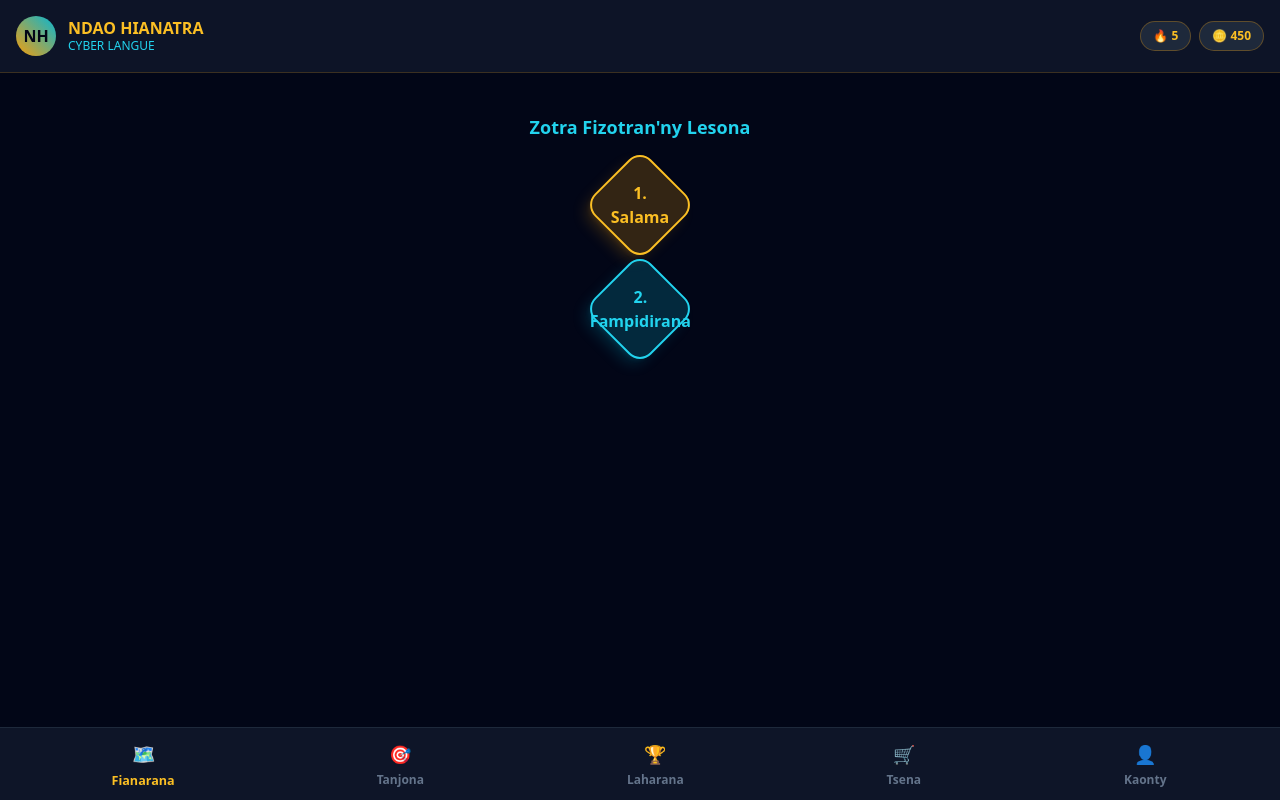
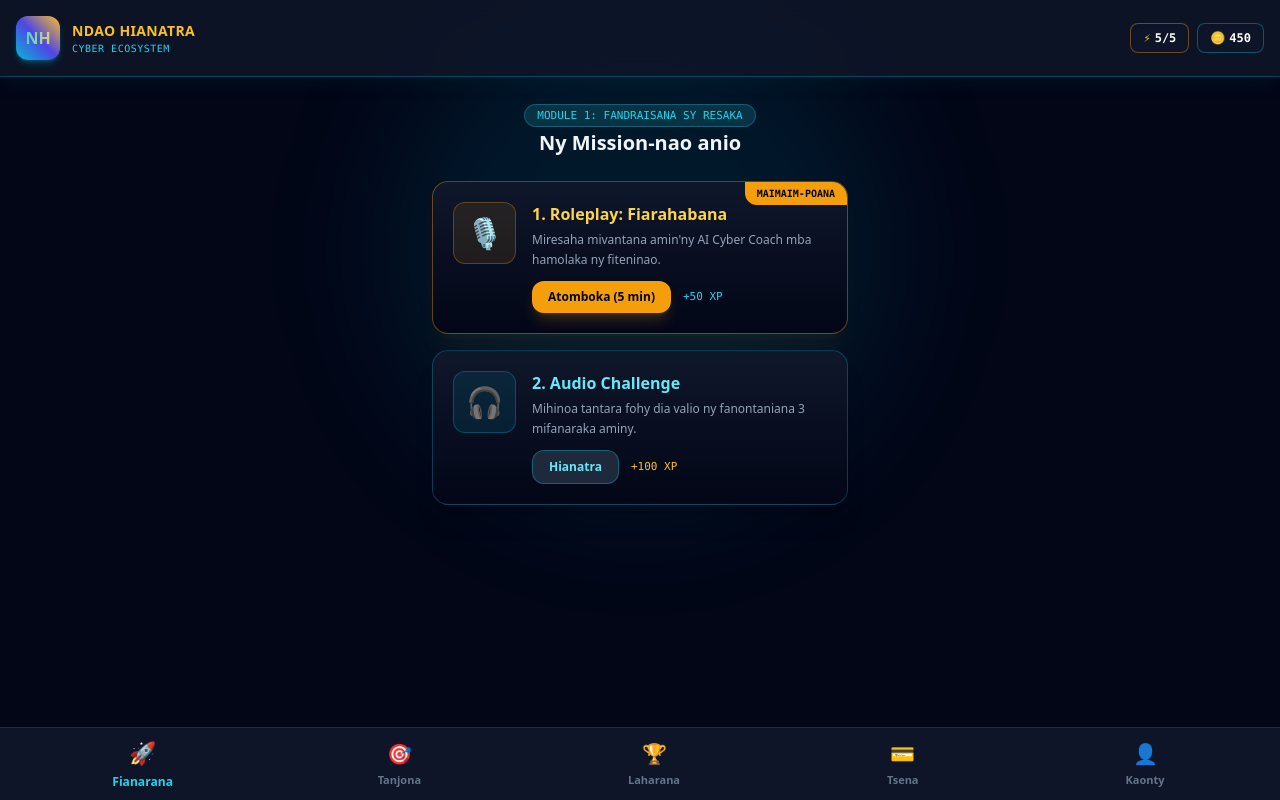
Before and after one commit to 261Topexacte1xbet/ndao-hianatra-langue-v2, a Next.js app: page /dashboard in a window 1280 px wide. Built offline with nearby package versions, Linux system fonts and the light colour scheme.

Commit message:
Update page.tsx

```diff
--- a/app/dashboard/page.tsx
+++ b/app/dashboard/page.tsx
@@ -2,111 +2,235 @@
 
 import React, { useState } from "react";
 
-export default function Dashboard() {
+export default function DashboardPage() {
   const [activeTab, setActiveTab] = useState("fianarana");
+  const [selectedPlan, setSelectedPlan] = useState<string | null>(null);
 
   return (
-    <div className="min-h-screen bg-slate-950 text-slate-100 font-sans pb-24">
-      {/* Header */}
-      <header className="sticky top-0 z-30 bg-slate-900/90 backdrop-blur border-b border-amber-500/20 p-4 flex justify-between items-center">
+    <div className="min-h-screen bg-slate-950 text-slate-100 font-sans pb-28 relative overflow-hidden">
+      {/* Background Cyber Effect */}
+      <div className="absolute top-0 left-1/2 -translate-x-1/2 w-[500px] h-[500px] bg-cyan-500/10 rounded-full blur-3xl pointer-events-none"></div>
+
+      {/* HEADER TOP */}
+      <header className="sticky top-0 z-30 bg-slate-900/80 backdrop-blur-md border-b border-cyan-500/30 p-4 flex justify-between items-center shadow-lg shadow-cyan-950/20">
         <div className="flex items-center gap-3">
-          <div className="w-10 h-10 rounded-full bg-gradient-to-tr from-amber-500 to-cyan-500 flex items-center justify-center font-bold text-slate-950">
-            NH
+          <div className="w-11 h-11 rounded-xl bg-gradient-to-tr from-cyan-500 via-indigo-600 to-amber-400 p-[2px] shadow-md shadow-cyan-500/30">
+            <div className="w-full h-full bg-slate-950 rounded-[10px] flex items-center justify-center font-black text-transparent bg-clip-text bg-gradient-to-r from-cyan-400 to-amber-300">
+              NH
+            </div>
           </div>
           <div>
-            <h1 className="font-bold text-amber-400 leading-tight">NDAO HIANATRA</h1>
-            <p className="text-xs text-cyan-400">CYBER LANGUE</p>
+            <h1 className="font-extrabold text-amber-400 tracking-wide text-sm">NDAO HIANATRA</h1>
+            <p className="text-[10px] font-mono text-cyan-400 tracking-wider uppercase">Cyber Ecosystem</p>
           </div>
         </div>
-        <div className="flex gap-2 text-xs font-semibold">
-          <span className="bg-slate-800 px-3 py-1.5 rounded-full border border-amber-500/30 text-amber-400">🔥 5</span>
-          <span className="bg-slate-800 px-3 py-1.5 rounded-full border border-amber-500/30 text-amber-400">🪙 450</span>
+
+        {/* Resources */}
+        <div className="flex gap-2 text-xs font-mono">
+          <span className="bg-slate-900/90 px-3 py-1.5 rounded-lg border border-amber-500/40 text-amber-400 flex items-center gap-1 shadow-inner">
+            ⚡ <strong className="text-white">5/5</strong>
+          </span>
+          <span className="bg-slate-900/90 px-3 py-1.5 rounded-lg border border-cyan-500/40 text-cyan-400 flex items-center gap-1 shadow-inner">
+            🪙 <strong className="text-white">450</strong>
+          </span>
         </div>
       </header>
 
-      {/* Main Content strictly depending on Active Tab */}
-      <main className="p-4 max-w-md mx-auto">
+      {/* MAIN CONTENT AREA */}
+      <main className="p-4 max-w-md mx-auto relative z-10">
+
+        {/* TAB 1: FIANARANA (CARDS MODERNES & ROLEPLAY) */}
         {activeTab === "fianarana" && (
-          <section className="space-y-6 text-center py-6">
-            <h2 className="text-lg font-bold text-cyan-400">Zotra Fizotran'ny Lesona</h2>
-            <div className="flex flex-col items-center gap-6">
-              <div className="w-20 h-20 bg-amber-500/20 border-2 border-amber-400 rounded-2xl rotate-45 flex items-center justify-center shadow-lg shadow-amber-500/20 cursor-pointer">
-                <span className="-rotate-45 font-bold text-amber-400">1. Salama</span>
+          <section className="space-y-6 py-2">
+            <div className="text-center space-y-1">
+              <span className="text-[11px] font-mono bg-cyan-950 text-cyan-400 px-3 py-1 rounded-full border border-cyan-800">
+                MODULE 1: FANDRAISANA SY RESAKA
+              </span>
+              <h2 className="text-xl font-bold text-slate-100">Ny Mission-nao anio</h2>
+            </div>
+
+            {/* Mission Cards Grid */}
+            <div className="space-y-4">
+              {/* Mission Card 1 */}
+              <div className="bg-gradient-to-b from-slate-900 to-slate-950 border border-amber-500/40 rounded-2xl p-5 shadow-xl shadow-amber-500/5 relative overflow-hidden group hover:border-amber-400 transition-all">
+                <div className="absolute top-0 right-0 bg-amber-500 text-slate-950 font-bold text-[10px] px-3 py-1 rounded-bl-xl uppercase font-mono">
+                  Maimaim-poana
+                </div>
+                <div className="flex items-start gap-4">
+                  <div className="text-3xl bg-amber-500/10 p-3 rounded-xl border border-amber-500/30">
+                    🎙️
+                  </div>
+                  <div className="space-y-1">
+                    <h3 className="font-bold text-amber-300">1. Roleplay: Fiarahabana</h3>
+                    <p className="text-xs text-slate-400 leading-relaxed">
+                      Miresaha mivantana amin'ny AI Cyber Coach mba hamolaka ny fiteninao.
+                    </p>
+                    <div className="pt-2 flex items-center gap-3">
+                      <button className="bg-amber-500 hover:bg-amber-400 text-slate-950 font-bold text-xs px-4 py-2 rounded-xl transition-all shadow-lg shadow-amber-500/20">
+                        Atomboka (5 min)
+                      </button>
+                      <span className="text-[11px] text-cyan-400 font-mono">+50 XP</span>
+                    </div>
+                  </div>
+                </div>
               </div>
-              <div className="w-20 h-20 bg-cyan-500/20 border-2 border-cyan-400 rounded-2xl rotate-45 flex items-center justify-center shadow-lg shadow-cyan-500/20 cursor-pointer">
-                <span className="-rotate-45 font-bold text-cyan-400">2. Fampidirana</span>
+
+              {/* Mission Card 2 */}
+              <div className="bg-gradient-to-b from-slate-900 to-slate-950 border border-cyan-500/30 rounded-2xl p-5 shadow-xl relative overflow-hidden group hover:border-cyan-400 transition-all">
+                <div className="flex items-start gap-4">
+                  <div className="text-3xl bg-cyan-500/10 p-3 rounded-xl border border-cyan-500/30">
+                    🎧
+                  </div>
+                  <div className="space-y-1">
+                    <h3 className="font-bold text-cyan-300">2. Audio Challenge</h3>
+                    <p className="text-xs text-slate-400 leading-relaxed">
+                      Mihinoa tantara fohy dia valio ny fanontaniana 3 mifanaraka aminy.
+                    </p>
+                    <div className="pt-2 flex items-center gap-3">
+                      <button className="bg-slate-800 hover:bg-slate-700 text-cyan-300 border border-cyan-500/40 font-bold text-xs px-4 py-2 rounded-xl transition-all">
+                        Hianatra
+                      </button>
+                      <span className="text-[11px] text-amber-400 font-mono">+100 XP</span>
+                    </div>
+                  </div>
+                </div>
               </div>
             </div>
           </section>
         )}
 
+        {/* TAB 2: TANJONA */}
         {activeTab === "tanjona" && (
-          <section className="space-y-4">
-            <h2 className="text-lg font-bold text-amber-400 mb-4">Dera sy Tanjona Isan'andro</h2>
-            <div className="bg-slate-900 border border-slate-800 p-4 rounded-xl space-y-2">
-              <p className="text-sm font-semibold">Mahavita lesona 1</p>
-              <div className="w-full bg-slate-800 h-2 rounded-full overflow-hidden">
-                <div className="bg-amber-400 h-full w-1/2"></div>
+          <section className="space-y-4 py-2">
+            <h2 className="text-lg font-bold text-amber-400">Fanamby Isan'andro</h2>
+            <div className="bg-slate-900/90 border border-slate-800 p-4 rounded-2xl space-y-3">
+              <div className="flex justify-between text-xs">
+                <span>Mahavita lesona Roleplay 1</span>
+                <span className="text-amber-400 font-bold">1 / 1</span>
+              </div>
+              <div className="w-full bg-slate-950 h-2 rounded-full overflow-hidden border border-slate-800">
+                <div className="bg-gradient-to-r from-amber-500 to-cyan-400 h-full w-full"></div>
               </div>
             </div>
           </section>
         )}
 
+        {/* TAB 3: LAHARANA */}
         {activeTab === "laharana" && (
-          <section className="space-y-3">
-            <h2 className="text-lg font-bold text-cyan-400 mb-4">Laharana (Classement)</h2>
-            <div className="bg-slate-900 border border-slate-800 p-3 rounded-lg flex justify-between items-center">
-              <span>1. Julio Mario</span>
-              <span className="text-amber-400 font-bold">535 XP</span>
+          <section className="space-y-3 py-2">
+            <h2 className="text-lg font-bold text-cyan-400">Top Cyber Students</h2>
+            <div className="space-y-2">
+              {[
+                { rank: 1, name: "Julio Mario", xp: "1250 XP", badge: "🥇" },
+                { rank: 2, name: "Nandrian", xp: "980 XP", badge: "🥈" },
+                { rank: 3, name: "Manou", xp: "850 XP", badge: "🥉" },
+              ].map((user) => (
+                <div key={user.rank} className="bg-slate-900 border border-slate-800 p-3 rounded-xl flex items-center justify-between">
+                  <div className="flex items-center gap-3">
+                    <span className="text-lg">{user.badge}</span>
+                    <span className="font-semibold text-sm">{user.name}</span>
+                  </div>
+                  <span className="text-xs font-mono font-bold text-amber-400">{user.xp}</span>
+                </div>
+              ))}
             </div>
           </section>
         )}
 
+        {/* TAB 4: TSENA & FANDOAVAM-BOLA (BESPOKE MOBILE MONEY) */}
         {activeTab === "tsena" && (
-          <section className="space-y-4">
-            <h2 className="text-lg font-bold text-amber-400 mb-4">Tsena sy Mobile Money</h2>
-            <div className="bg-slate-900 border border-amber-500/30 p-4 rounded-xl space-y-2 text-center">
-              <h3 className="font-bold text-cyan-400">Pack Premium</h3>
-              <p className="text-xs text-slate-400">Faccess tsy misy fetra amin'ny lesona rehetra</p>
-              <button className="w-full bg-amber-500 hover:bg-amber-400 text-slate-950 font-bold py-2 rounded-lg text-sm mt-2">
-                Mividy (MVola / Orange / Airtel)
-              </button>
+          <section className="space-y-4 py-2">
+            <div className="text-center space-y-1">
+              <h2 className="text-xl font-extrabold text-transparent bg-clip-text bg-gradient-to-r from-amber-400 to-cyan-400">
+                Cyber Pass & Mobile Money
+              </h2>
+              <p className="text-xs text-slate-400">Safidio ny fomba fandoavam-bola mety aminao</p>
+            </div>
+
+            <div className="grid grid-cols-2 gap-3">
+              {/* Option 1: Pass 24H */}
+              <div
+                onClick={() => setSelectedPlan("24h")}
+                className={`p-4 rounded-2xl border text-left cursor-pointer transition-all ${
+                  selectedPlan === "24h" ? "bg-cyan-950/60 border-cyan-400" : "bg-slate-900 border-slate-800"
+                }`}
+              >
+                <div className="text-xs font-bold text-cyan-400 uppercase font-mono">Pass 24h</div>
+                <div className="text-lg font-black text-white my-1">500 Ar</div>
+                <p className="text-[10px] text-slate-400">Access illimité mandritra ny 1 andro</p>
+              </div>
+
+              {/* Option 2: Pass VIP Mensuel */}
+              <div
+                onClick={() => setSelectedPlan("vip")}
+                className={`p-4 rounded-2xl border text-left cursor-pointer transition-all ${
+                  selectedPlan === "vip" ? "bg-amber-950/60 border-amber-400" : "bg-slate-900 border-slate-800"
+                }`}
+              >
+                <div className="text-xs font-bold text-amber-400 uppercase font-mono">VIP Mensuel</div>
+                <div className="text-lg font-black text-white my-1">10 000 Ar</div>
+                <p className="text-[10px] text-slate-400">Group Video + Vocal AI mandritra ny iray vola</p>
+              </div>
+            </div>
+
+            {/* Mobile Money Buttons */}
+            <div className="bg-slate-900/90 border border-slate-800 p-4 rounded-2xl space-y-3">
+              <h3 className="text-xs font-bold text-slate-300">Handoa amin'ny alalan'ny:</h3>
+              <div className="grid grid-cols-3 gap-2">
+                <button className="bg-amber-500/20 hover:bg-amber-500/30 border border-amber-500/40 text-amber-300 font-bold py-2 rounded-xl text-xs">
+                  MVola
+                </button>
+                <button className="bg-orange-500/20 hover:bg-orange-500/30 border border-orange-500/40 text-orange-400 font-bold py-2 rounded-xl text-xs">
+                  Orange Money
+                </button>
+                <button className="bg-red-500/20 hover:bg-red-500/30 border border-red-500/40 text-red-400 font-bold py-2 rounded-xl text-xs">
+                  Airtel Money
+                </button>
+              </div>
             </div>
           </section>
         )}
 
+        {/* TAB 5: KAONTY */}
         {activeTab === "kaonty" && (
-          <section className="space-y-4 text-center">
-            <div className="w-20 h-20 mx-auto rounded-full bg-slate-800 border-2 border-amber-400 flex items-center justify-center text-2xl font-bold">
-              👤
+          <section className="space-y-4 py-4 text-center">
+            <div className="w-24 h-24 mx-auto rounded-2xl bg-gradient-to-tr from-cyan-500 to-amber-400 p-[2px]">
+              <div className="w-full h-full bg-slate-950 rounded-[14px] flex items-center justify-center text-4xl">
+                🧑‍🚀
+              </div>
             </div>
-            <h2 className="text-lg font-bold text-slate-100">Ny Kaontiko</h2>
-            <p className="text-xs text-slate-400">Mpianatra fiteny Malagasy</p>
+            <div>
+              <h2 className="text-lg font-bold text-slate-100">Cyber Learner</h2>
+              <p className="text-xs text-cyan-400 font-mono">Level 4 • Explorer</p>
+            </div>
           </section>
         )}
+
       </main>
 
-      {/* Bottom Navigation (5 Tabs) */}
-      <nav className="fixed bottom-0 left-0 right-0 bg-slate-900/95 border-t border-slate-800 p-3 flex justify-around items-center z-40">
+      {/* FIXED BOTTOM NAVIGATION BAR (CYBER DESIGN) */}
+      <nav className="fixed bottom-0 left-0 right-0 bg-slate-900/95 backdrop-blur-lg border-t border-cyan-500/20 p-3 flex justify-around items-center z-40">
         {[
-          { id: "fianarana", label: "Fianarana", icon: "🗺️" },
+          { id: "fianarana", label: "Fianarana", icon: "🚀" },
           { id: "tanjona", label: "Tanjona", icon: "🎯" },
           { id: "laharana", label: "Laharana", icon: "🏆" },
-          { id: "tsena", label: "Tsena", icon: "🛒" },
+          { id: "tsena", label: "Tsena", icon: "💳" },
           { id: "kaonty", label: "Kaonty", icon: "👤" },
         ].map((tab) => (
           <button
             key={tab.id}
             onClick={() => setActiveTab(tab.id)}
-            className={`flex flex-col items-center gap-1 text-xs font-semibold ${
-              activeTab === tab.id ? "text-amber-400 scale-105" : "text-slate-500"
+            className={`flex flex-col items-center gap-1 text-[11px] font-bold transition-all ${
+              activeTab === tab.id
+                ? "text-cyan-400 scale-110"
+                : "text-slate-500 hover:text-slate-300"
             }`}
           >
-            <span className="text-lg">{tab.icon}</span>
+            <span className="text-xl">{tab.icon}</span>
             <span>{tab.label}</span>
           </button>
         ))}
       </nav>
     </div>
   );
-            }
+        }
```
